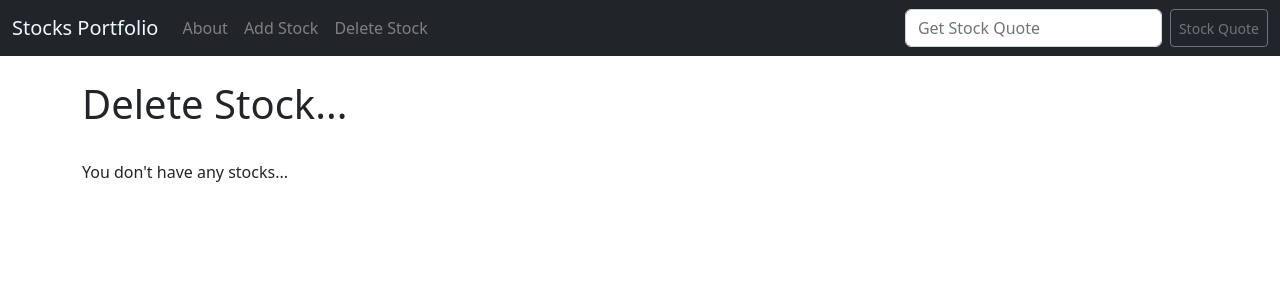
After one commit to aiien61/Stock_Market, a Django app: page /delete_stock in a window 1280 px wide. The commit adds this page. Shown: the top 300 px of the page. Run offline with Django 4.2, Linux system fonts and the light colour scheme; data that the repository does not hold is empty.

Commit message:
complete add form & delete button & delete page

```diff
--- a/stocks/quotes/templates/base.html
+++ b/stocks/quotes/templates/base.html
@@ -27,6 +27,9 @@
                     </li>
                     <li class="nav-item">
                         <a class="nav-link" href="{% url 'add_stock' %}">Add Stock</a>
+                    </li>
+                    <li class="nav-item">
+                        <a class="nav-link" href="{% url 'delete_stock' %}">Delete Stock</a>
                     </li>
                 </ul>
                 <form action="{% url 'home' %}" class="d-flex" role="search" method="POST">
--- /dev/null
+++ b/stocks/quotes/templates/delete_stock.html
@@ -0,0 +1,14 @@
+{% extends 'base.html' %}
+{% block content %}
+
+<h1>Delete Stock...</h1><br>
+
+{% if ticker %}
+    {% for item in ticker %}
+        <a href="{% url 'delete' item.id %}" class="btn btn-outline-danger">Delete {{ item }}</a>&nbsp;&nbsp;&nbsp;&nbsp;&nbsp;
+    {% endfor %}
+{% else %}
+    <p>You don't have any stocks...</p>
+{% endif %}
+
+{% endblock%}
--- a/stocks/quotes/urls.py
+++ b/stocks/quotes/urls.py
@@ -6,4 +6,5 @@ urlpatterns = [
     path('about', views.about, name='about'),
     path('add_stock', views.add_stock, name="add_stock"),
     path('delete/<stock_id>', views.delete, name='delete'),
+    path('delete_stock', views.delete_stock, name='delete_stock')
 ]
--- a/stocks/quotes/views.py
+++ b/stocks/quotes/views.py
@@ -11,18 +11,15 @@ from dotenv import load_dotenv
 load_dotenv()
 
 ENDPOINT = 'https://api.iex.cloud/v1/data/core/quote'
+parameters = {'token': os.environ.get("API_KEY")}
 
 
 def home(request):
     if request.method == "POST":
         try:
             symbol = request.POST["ticker"]
-            parameters = {
-                'token': os.environ.get("API_KEY")
-            }
             target_url = os.path.join(ENDPOINT, symbol)
             response = requests.get(url=target_url, params=parameters)
-
             response.raise_for_status()
 
             # response structure often changes e.g. list or dict
@@ -43,20 +40,34 @@ def about(request):
 
 
 def add_stock(request):
-    if request.method == "POST":
+    if request.method == "POST": # add to db
         form = StockForm(request.POST or None)
 
         if form.is_valid():
             form.save()
             messages.success(request, ("Stock Has Been Added."))
             return redirect(add_stock)
-    else:
+
+    else: # call db
         ticker = Stock.objects.all()
-        return render(request, "add_stock.html", {'ticker': ticker})
+
+        output = []
+        for symbol in ticker:
+            target_url = os.path.join(ENDPOINT, str(symbol))
+            response = requests.get(url=target_url, params=parameters)
+            response.raise_for_status()
+            output.append(response.json()[0])
+
+        return render(request, "add_stock.html", {'ticker': ticker, 'output': output})
 
 
 def delete(request, stock_id: int):
     item = Stock.objects.get(pk=stock_id)
     item.delete()
     messages.success(request, ("Stock Has Been Deleted!"))
-    return redirect(add_stock)
+    return redirect(delete_stock)
+
+
+def delete_stock(request):
+    ticker = Stock.objects.all()
+    return render(request, "delete_stock.html", {'ticker': ticker})
```
Also changed, not shown: stocks/quotes/templates/add_stock.html (+28 -3 lines).
